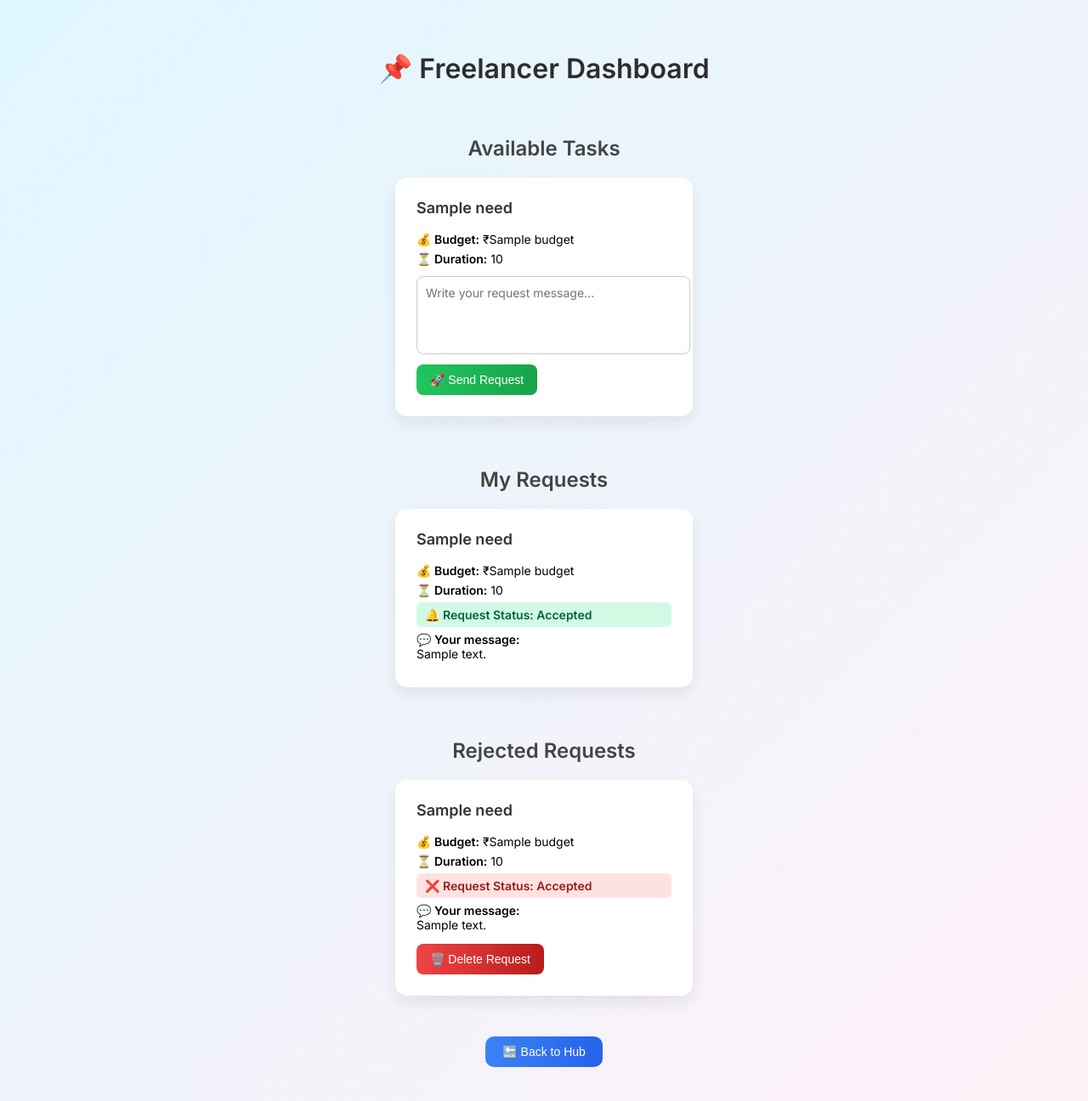
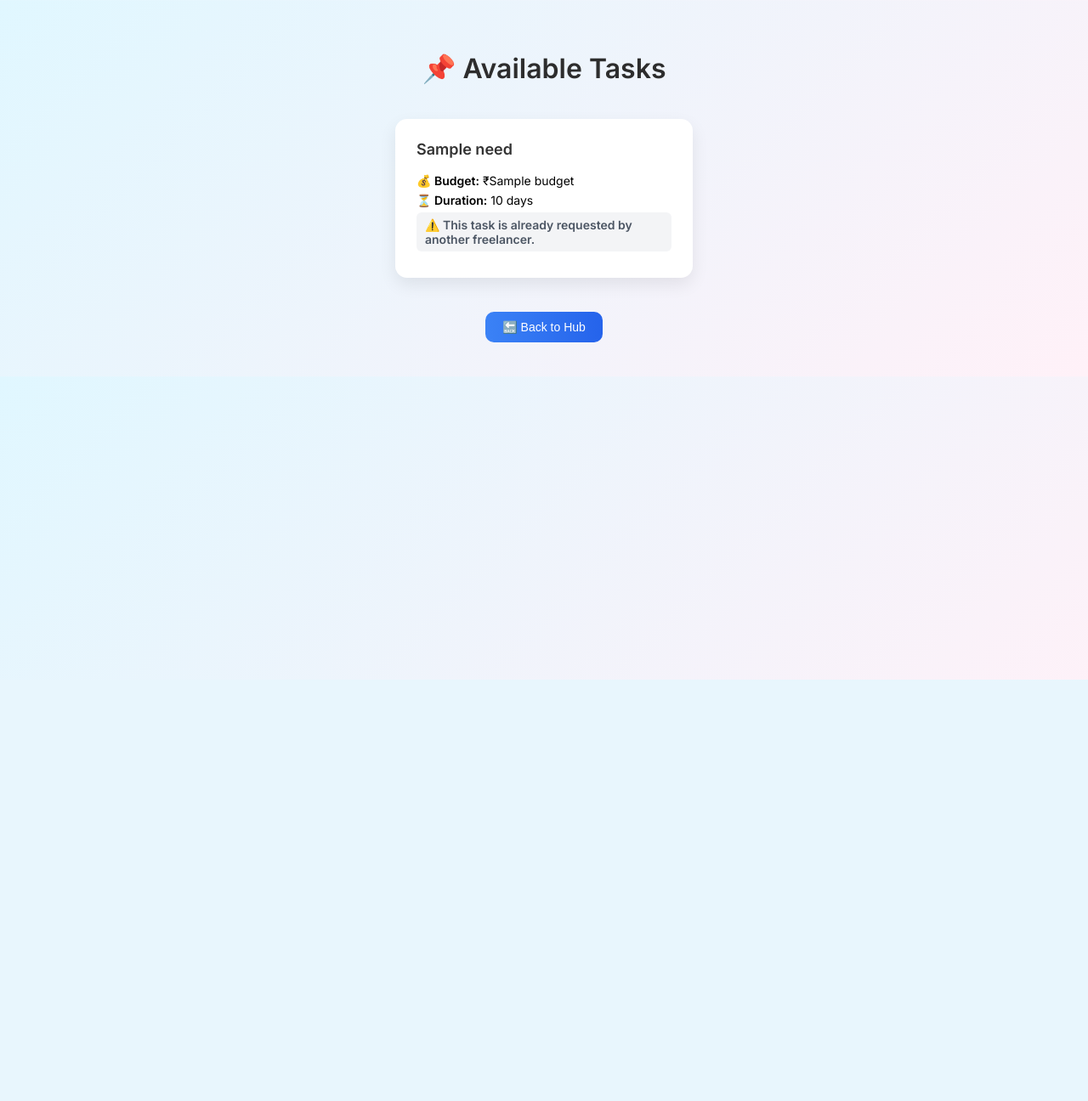
Before and after one commit to Bharanidharan03/yt-script-railway, a Flask app: template templates/freelancer.html in a window 1280 px wide. Shown: the whole page at 85% size. After the commit the page ends 800 px from the top, so only its background shows below. Run offline with Flask 3, Linux system fonts and the light colour scheme; the template is opened without the code that fills it: most values are stand-ins (such as "Sample title", 1, 10 or a date in 2020); parts of the project's set-up code (start-up, migrations or seed data) failed here and were passed over.

Commit message:
add fearure

```diff
--- a/app.py
+++ b/app.py
@@ -35,6 +35,7 @@ firebase_key_dict = json.loads(firebase_key_json)
 
 cred = credentials.Certificate(firebase_key_dict)
 firebase_admin.initialize_app(cred)
+
 
 def verify_firebase_token(id_token):
     try:
@@ -191,27 +192,16 @@ def creator_page():
 @login_required
 def freelancer_page():
     user_email = session.get("user_email")
-    tasks = load_tasks()
+    notification = freelancer_notifications.get(user_email)
 
-    requestable_posts = [
-        task for task in tasks
-        if task.get("posted_by") != user_email and task.get("freelancer_email") is None
-    ]
-    my_requests = [
-        task for task in tasks
-        if task.get("freelancer_email") == user_email and task.get("status") in ["pending", "accepted"]
-    ]
-    rejected_requests = [
-        task for task in tasks
-        if task.get("freelancer_email") == user_email and task.get("status") == "rejected"
-    ]
+    with open("data/tasks.json", "r") as f:
+        all_posts = json.load(f)
 
     return render_template(
         "freelancer.html",
+        posts=all_posts,
         user_email=user_email,
-        requestable_posts=requestable_posts,
-        my_requests=my_requests,
-        rejected_requests=rejected_requests
+        notification=notification
     )
 
 @app.route('/respond', methods=['POST'])
@@ -226,7 +216,7 @@ def respond():
     if 0 <= post_id < len(tasks):
         task = tasks[post_id]
 
-        if task.get("status") == "accepted":
+        if task.get("status") in ["accepted"]:
             flash("\u274c This task has already been accepted by another freelancer.")
         elif task.get("freelancer_email") == freelancer_email:
             flash("\u26a0\ufe0f You’ve already requested this task.")
@@ -241,34 +231,19 @@ def respond():
 
     return redirect(url_for('freelancer_page'))
 
-@app.route('/delete_rejected_request', methods=['POST'])
-@login_required
-def delete_rejected_request():
-    task_title = request.form.get("title")
-    user_email = session.get("user_email")
-
-    tasks = load_tasks()
-    for task in tasks:
-        if task.get("need") == task_title and task.get("freelancer_email") == user_email and task.get("status") == "rejected":
-            task["freelancer_email"] = None
-            task["freelancer_message"] = None
-            task["status"] = "open"
-            break
-
-    save_tasks(tasks)
-    return redirect(url_for("freelancer_page"))
-
 @app.route('/creator-requests', methods=['GET', 'POST'])
 @login_required
 def creator_requests():
     creator_email = session.get('user_email')
-    tasks = load_tasks()
+
+    with open('data/tasks.json', 'r') as f:
+        all_tasks = json.load(f)
 
     if request.method == 'POST':
         post_id = int(request.form.get('post_id'))
         action = request.form.get('action')
 
-        creator_tasks = [task for task in tasks if task.get("posted_by") == creator_email and task.get("status") == "pending"]
+        creator_tasks = [task for task in all_tasks if task.get("posted_by") == creator_email and task.get("status") == "pending"]
 
         if 0 <= post_id < len(creator_tasks):
             selected_task = creator_tasks[post_id]
@@ -276,14 +251,14 @@ def creator_requests():
             selected_freelancer_email = selected_task["freelancer_email"]
 
             if action == "accept":
-                for task in tasks:
+                for task in all_tasks:
                     if task.get("posted_by") == creator_email and task.get("need") == need:
                         if task.get("freelancer_email") == selected_freelancer_email:
                             task["status"] = "accepted"
                         else:
                             task["status"] = "rejected"
             elif action == "reject":
-                for task in tasks:
+                for task in all_tasks:
                     if (
                         task.get("posted_by") == creator_email and
                         task.get("freelancer_email") == selected_freelancer_email and
@@ -291,11 +266,13 @@ def creator_requests():
                     ):
                         task["status"] = "rejected"
 
-        save_tasks(tasks)
+        with open('data/tasks.json', 'w') as f:
+            json.dump(all_tasks, f, indent=2)
+
         return redirect(url_for('creator_requests'))
 
     creator_posts = [
-        task for task in tasks
+        task for task in all_tasks
         if task.get("posted_by") == creator_email and task.get("status") == "pending" and task.get("freelancer_email")
     ]
 
--- a/templates/freelancer.html
+++ b/templates/freelancer.html
@@ -15,16 +15,9 @@
 
     h1 {
       text-align: center;
-      margin-bottom: 30px;
+      margin-bottom: 40px;
       font-size: 32px;
       color: #2d2d2d;
-    }
-
-    h2 {
-      font-size: 24px;
-      color: #444;
-      margin-top: 60px;
-      text-align: center;
     }
 
     .task-container {
@@ -121,20 +114,11 @@
       font-size: 14px;
       cursor: pointer;
       transition: all 0.2s ease;
-      margin-top: 8px;
     }
 
     button:hover {
       transform: scale(1.05);
       background: linear-gradient(to right, #16a34a, #15803d);
-    }
-
-    .delete-button {
-      background: linear-gradient(to right, #ef4444, #b91c1c);
-    }
-
-    .delete-button:hover {
-      background: linear-gradient(to right, #dc2626, #991b1b);
     }
 
     @keyframes gradientMove {
@@ -152,70 +136,40 @@
   </style>
 </head>
 <body>
-  <h1>📌 Freelancer Dashboard</h1>
+  <h1>📌 Available Tasks</h1>
 
-  <!-- Section: Available to Request -->
-  <h2>Available Tasks</h2>
   <div class="task-container">
-    {% for post in available_tasks %}
+    {% for post in posts %}
       <div class="task-box">
         <h3>{{ post.need }}</h3>
         <p><strong>💰 Budget:</strong> ₹{{ post.budget }}</p>
-        <p><strong>⏳ Duration:</strong> {{ post.duration or 'Not specified' }}</p>
+        <p><strong>⏳ Duration:</strong>
+          {% if post.duration %}
+            {{ post.duration }} day{{ 's' if post.duration != '1' else '' }}
+          {% else %}
+            Not specified
+          {% endif %}
+        </p>
 
-        {% if post.email == user_email %}
-          <p class="status status-other">🧑‍💼 You posted this task.</p>
-        {% else %}
+        {% if post.freelancer_email == user_email %}
+          <p class="status {% if post.status == 'accepted' %}status-accepted{% elif post.status == 'rejected' %}status-rejected{% elif post.status == 'pending' %}status-pending{% else %}status-other{% endif %}">
+            🔔 Request Status: <strong>{{ post.status }}</strong>
+          </p>
+          <p><strong>💬 Your message:</strong><br> {{ post.freelancer_message }}</p>
+
+        {% elif not post.freelancer_email %}
           <form class="request-form" method="POST" action="/respond">
             <textarea name="message" placeholder="Write your request message..." required></textarea>
-            <input type="hidden" name="post_id" value="{{ post.id }}">
+            <input type="hidden" name="post_id" value="{{ loop.index0 }}">
             <button type="submit">🚀 Send Request</button>
           </form>
+        {% else %}
+          <p class="status status-other">⚠️ This task is already requested by another freelancer.</p>
         {% endif %}
       </div>
     {% endfor %}
   </div>
-
-  <!-- Section: My Requests -->
-  <h2>My Requests</h2>
-  <div class="task-container">
-    {% for post in my_requests %}
-      <div class="task-box">
-        <h3>{{ post.need }}</h3>
-        <p><strong>💰 Budget:</strong> ₹{{ post.budget }}</p>
-        <p><strong>⏳ Duration:</strong> {{ post.duration or 'Not specified' }}</p>
-        <p class="status
-          {% if post.status == 'accepted' %}status-accepted
-          {% elif post.status == 'rejected' %}status-rejected
-          {% elif post.status == 'pending' %}status-pending
-          {% else %}status-other{% endif %}">
-          🔔 Request Status: <strong>{{ post.status }}</strong>
-        </p>
-        <p><strong>💬 Your message:</strong><br> {{ post.freelancer_message }}</p>
-      </div>
-    {% endfor %}
-  </div>
-
-  <!-- Section: Rejected -->
-  <h2>Rejected Requests</h2>
-  <div class="task-container">
-    {% for post in rejected_requests %}
-      <div class="task-box">
-        <h3>{{ post.need }}</h3>
-        <p><strong>💰 Budget:</strong> ₹{{ post.budget }}</p>
-        <p><strong>⏳ Duration:</strong> {{ post.duration or 'Not specified' }}</p>
-        <p class="status status-rejected">❌ Request Status: <strong>{{ post.status }}</strong></p>
-        <p><strong>💬 Your message:</strong><br> {{ post.freelancer_message }}</p>
-        <form method="POST" action="/delete_request">
-          <input type="hidden" name="post_id" value="{{ post.id }}">
-          <button type="submit" class="delete-button">🗑️ Delete Request</button>
-        </form>
-      </div>
-    {% endfor %}
-  </div>
-
-  <!-- Back Button -->
-  <div style="text-align: center; margin-top: 40px;">
+    <div style="text-align: center; margin-top: 40px;">
     <a href="/hub">
       <button style="
         background: linear-gradient(to right, #3b82f6, #2563eb);
@@ -231,5 +185,6 @@
       </button>
     </a>
   </div>
+
 </body>
 </html>
```
